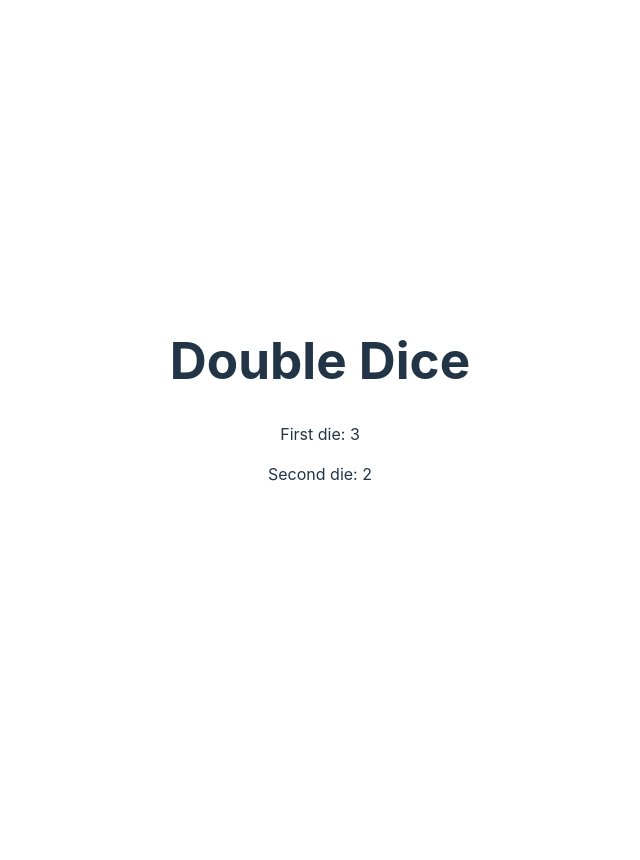
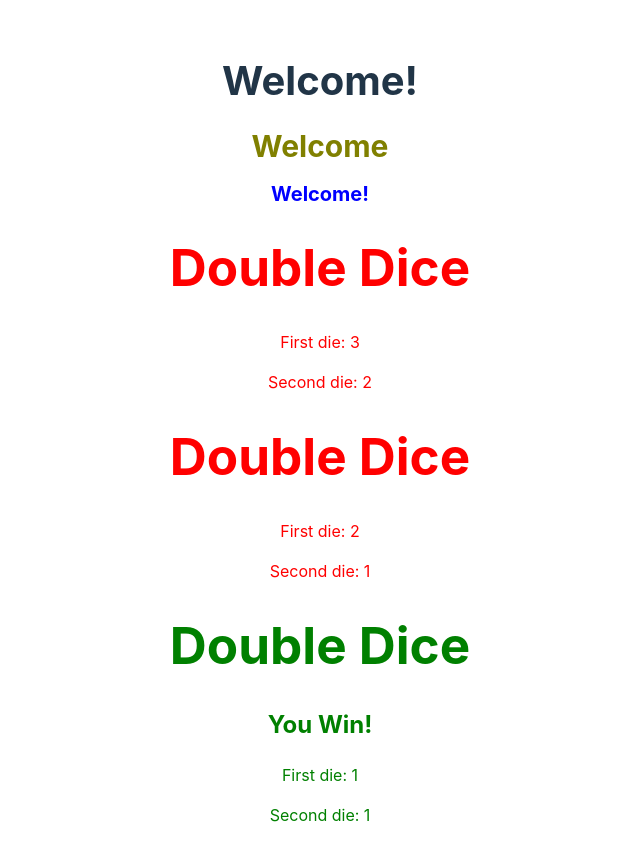
Before and after one commit to bbangwon/first-react-app, a React (Vite) app: page / in a window 1280 px wide. Shown: the top 860 px of the page, without its empty margins (320-960 px from the left). Before the commit the page ends 800 px from the top, so only its background shows below. Built offline with nearby package versions, Linux system fonts and the light colour scheme.

Commit message:
동적 컴포넌트 스타일 추가

```diff
--- a/src/App.jsx
+++ b/src/App.jsx
@@ -3,6 +3,7 @@ import './App.css'
 // import Die from './Die';
 // import ListPicker from './ListPicker';
 import DoubleDice from './DoubleDice';
+import Heading from './Heading';
 
 function App() {
   return (
@@ -14,6 +15,12 @@ function App() {
     <Die />
     <Die numSides={10} /> */}
     {/* <ListPicker values={['first', 'second', 'third']} /> */}
+    <Heading color="magent" text="Welcome!" fontSize={40}/>
+    <Heading text="Welcome" fontSize={30}/>
+    <Heading color="blue" text="Welcome!" fontSize={20} />
+
+    <DoubleDice />
+    <DoubleDice />
     <DoubleDice />
   </div>
   );
--- a/src/DoubleDice.jsx
+++ b/src/DoubleDice.jsx
@@ -1,11 +1,13 @@
 export default function DoubleDice() {
     const num1 = Math.floor(Math.random() * 3) + 1;
     const num2 = Math.floor(Math.random() * 3) + 1;
+    const isWinner = num1 === num2;
+    const styles = {color: isWinner? "green": "red"};
 
     return (
-        <div>
+        <div className="DoubleDice" style={styles}>
             <h1>Double Dice</h1>
-            {num1 === num2 && <h2>You Win!</h2>}
+            {isWinner && <h2>You Win!</h2>}
             <p>First die: {num1}</p>
             <p>Second die: {num2}</p>
         </div>
--- /dev/null
+++ b/src/Heading.jsx
@@ -0,0 +1,5 @@
+export default function Heading({ color = 'olive', text, fontSize }) {
+    return (
+        <h1 style={{color, fontSize}}>{text}</h1>
+    );
+}
```
